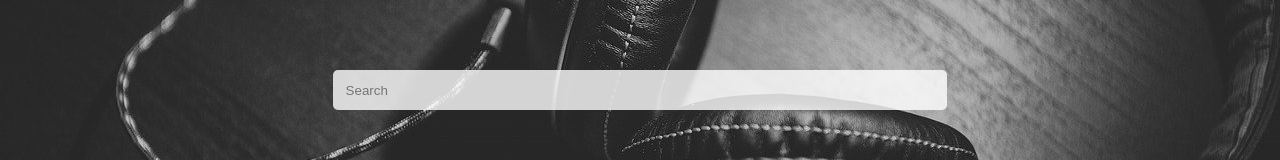
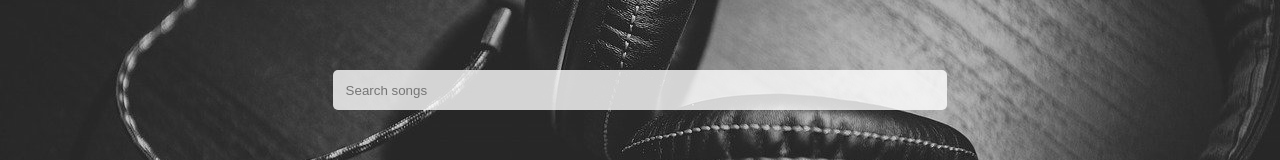
Before and after one commit to PaulCrtr/my-favorite-lyrics, a React (Create React App) app: page / in a window 1280 px wide. Shown: the part 310-470 px from the top of the page. Built offline with nearby package versions, Linux system fonts and the light colour scheme.

Commit message:
updated form placeholder

```diff
--- a/src/components/RequestForm.jsx
+++ b/src/components/RequestForm.jsx
@@ -75,7 +75,7 @@ const RequestForm = ({ setItem, item, setIsLoading }) => {
           type="text"
           value={search}
           onChange={(e) => setSearch(e.target.value)}
-          placeholder="Search"
+          placeholder="Search songs"
         />
       </div>
       <ul className="suggests">
```
